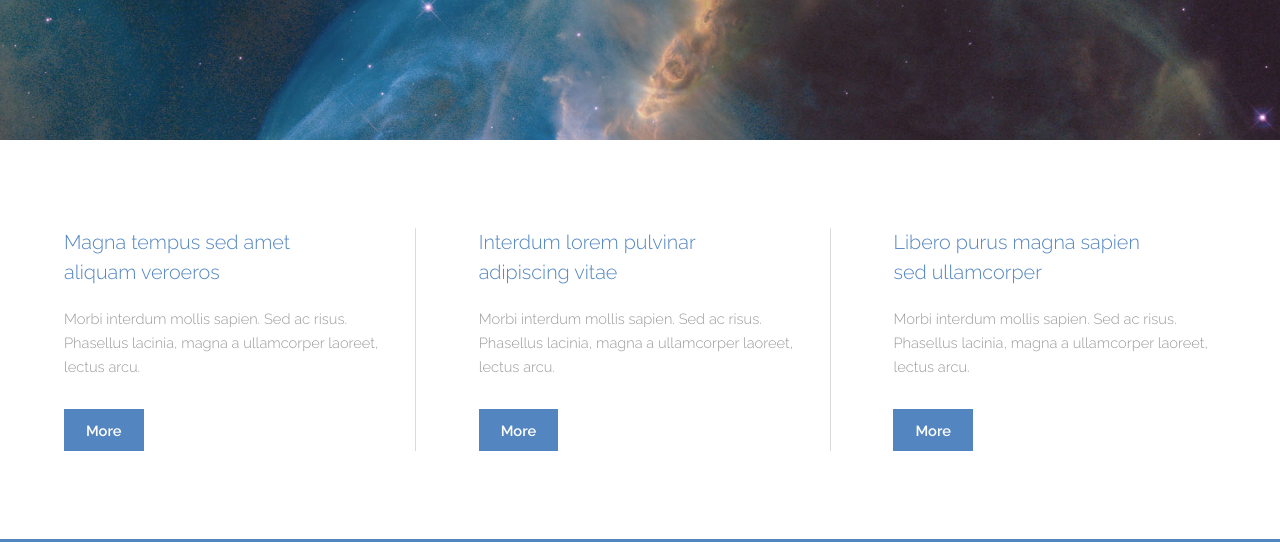
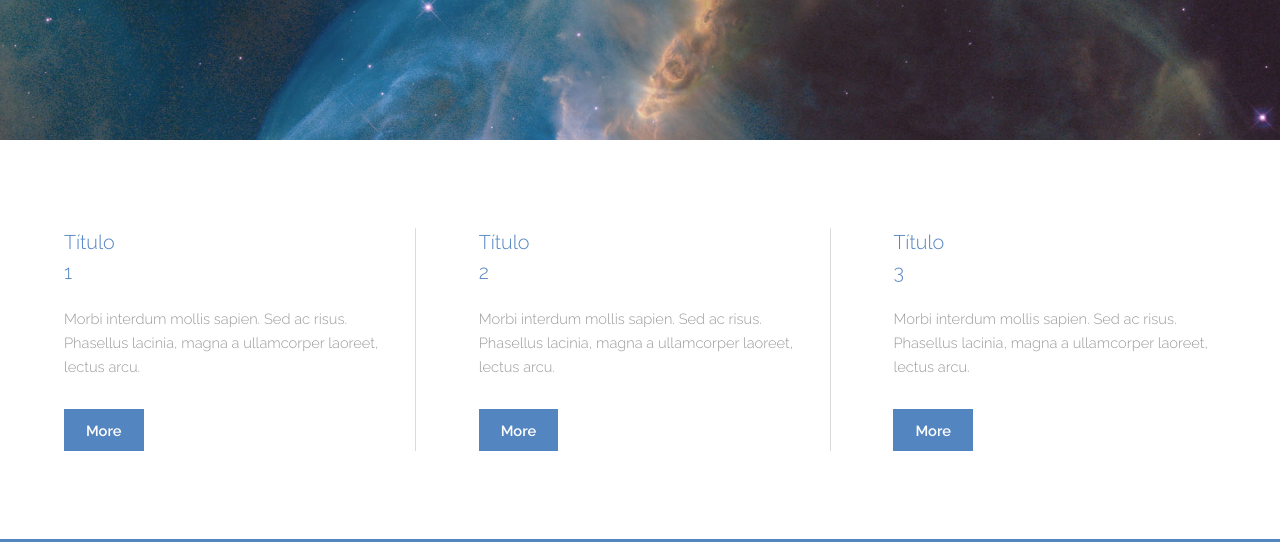
Before and after one commit to asieririondo/tt-proyecto1, a plain HTML site: page index.html in a window 1280 px wide. Shown: the part 258-800 px from the top of the page. Drawn offline with Linux system fonts and the light colour scheme.

Commit message:
Modificación de titulos h3 portada
Aprobado por cliente

```diff
--- a/index.html
+++ b/index.html
@@ -38,7 +38,7 @@
 					<div class="flex flex-3">
 						<article>
 							<header>
-								<h3>Magna tempus sed amet<br /> aliquam veroeros</h3>
+								<h3>Título <br /> 1</h3>
 							</header>
 							<p>Morbi interdum mollis sapien. Sed ac risus. Phasellus lacinia, magna a ullamcorper laoreet, lectus arcu.</p>
 							<footer>
@@ -47,7 +47,7 @@
 						</article>
 						<article>
 							<header>
-								<h3>Interdum lorem pulvinar<br /> adipiscing vitae</h3>
+								<h3>Título <br /> 2</h3>
 							</header>
 							<p>Morbi interdum mollis sapien. Sed ac risus. Phasellus lacinia, magna a ullamcorper laoreet, lectus arcu.</p>
 							<footer>
@@ -56,7 +56,7 @@
 						</article>
 						<article>
 							<header>
-								<h3>Libero purus magna sapien<br /> sed ullamcorper</h3>
+								<h3>Título <br /> 3</h3>
 							</header>
 							<p>Morbi interdum mollis sapien. Sed ac risus. Phasellus lacinia, magna a ullamcorper laoreet, lectus arcu.</p>
 							<footer>
```
